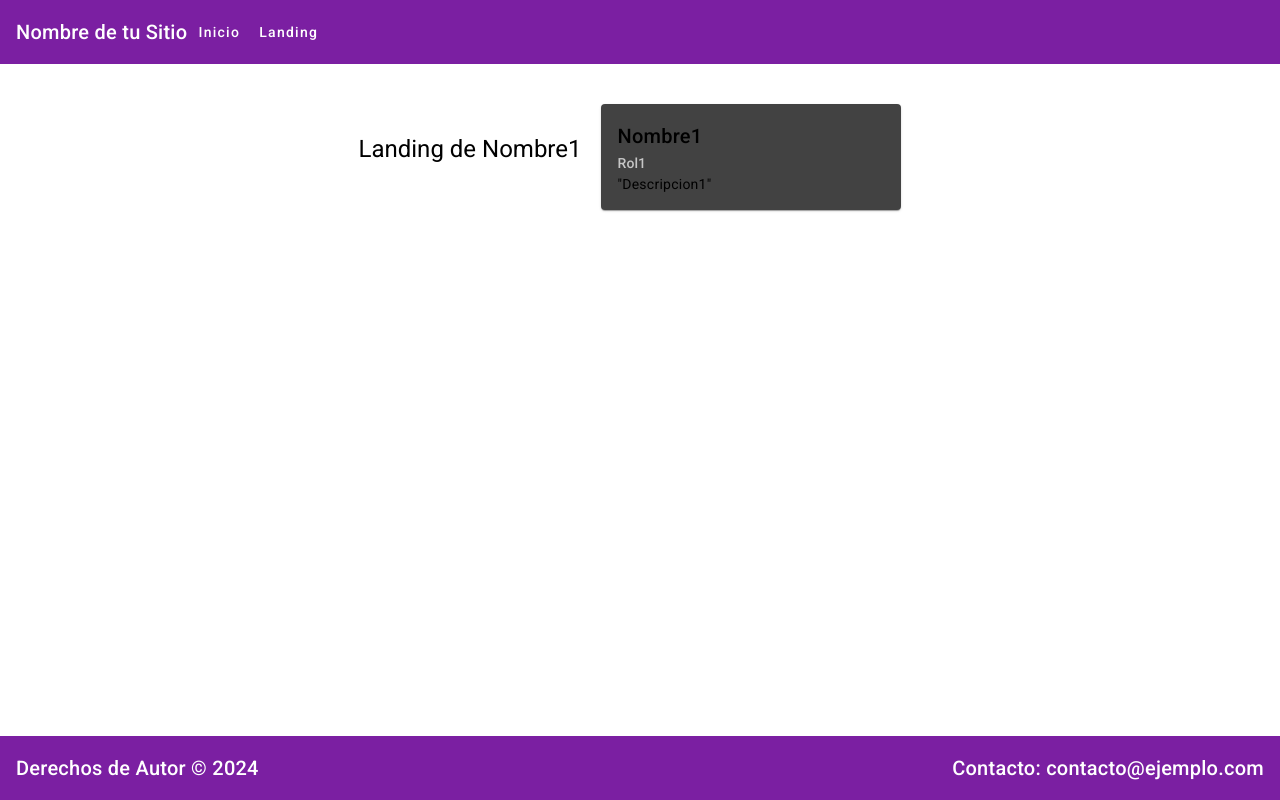
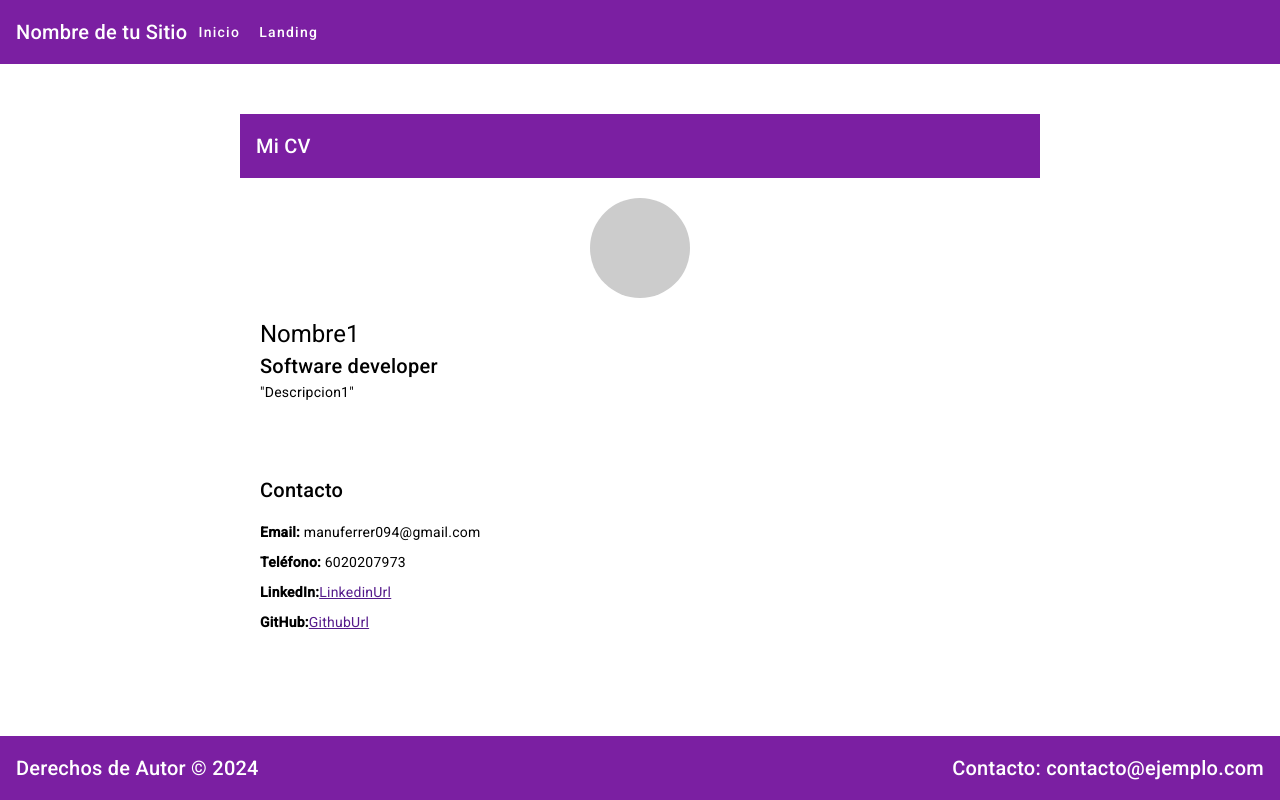
Before and after one commit to ManuFerrer094/landingville, an Angular app: page /landing/1 in a window 1280 px wide. Built offline with nearby package versions, Linux system fonts and the light colour scheme.

Commit message:
styles and structure

```diff
--- a/src/app/landing/landing.component.css
+++ b/src/app/landing/landing.component.css
@@ -1,11 +1,53 @@
-.container {
-  margin-top: 20px;
-  display: flex;
-  justify-content: center;
-  align-items: center;
+#landing {
+  padding: 50px;
 }
 
-.card {
-  width: 300px;
+.container {
+  max-width: 800px;
+  margin: 0 auto;
+}
+
+.profile-card {
+  background-color: #fff;
+  border-radius: 8px;
+  padding: 20px;
+  margin-bottom: 20px;
+}
+
+.profile-card h1, .profile-card h2 {
+  margin: 0;
+}
+
+.profile-card .avatar {
+  width: 100px;
+  height: 100px;
+  background-color: #ccc;
+  border-radius: 50%;
+  margin: 0 auto 20px;
+}
+
+.experience-card {
+  background-color: #fff;
+  border-radius: 8px;
+  padding: 20px;
+  margin-bottom: 20px;
+}
+
+.experience-card h2 {
+  margin-top: 0;
+}
+
+.contact-card {
+  background-color: #fff;
+  border-radius: 8px;
   padding: 20px;
 }
+
+.contact-card ul {
+  list-style-type: none;
+  padding: 0;
+}
+
+.contact-card ul li {
+  margin-bottom: 10px;
+}
--- a/src/app/landing/landing.component.html
+++ b/src/app/landing/landing.component.html
@@ -1,16 +1,22 @@
 <section id="landing">
   <div class="container">
-    <h1>Landing de {{nombre}}</h1>
-    <div class="card">
-      <mat-card>
-        <mat-card-header>
-          <mat-card-title>{{ nombre }}</mat-card-title>
-          <mat-card-subtitle>{{ rol }}</mat-card-subtitle>
-        </mat-card-header>
-        <mat-card-content>
-          <p>{{ descripcion }}</p>
-        </mat-card-content>
-      </mat-card>
+    <mat-toolbar color="primary">
+      <span class="toolbar-title">Mi CV</span>
+    </mat-toolbar>
+    <div class="profile-card">
+      <div class="avatar"></div>
+      <h1>{{ nombre }}</h1>
+      <h2>Software developer</h2>
+      <p>{{ descripcion }}</p>
+    </div>
+    <div class="contact-card">
+      <h2>Contacto</h2>
+      <ul>
+        <li><strong>Email:</strong> manuferrer094@gmail.com</li>
+        <li><strong>Teléfono:</strong> 6020207973</li>
+        <li><strong>LinkedIn:</strong> <a href="">LinkedinUrl</a></li>
+        <li><strong>GitHub:</strong> <a href="">GithubUrl</a></li>
+      </ul>
     </div>
   </div>
 </section>
```
